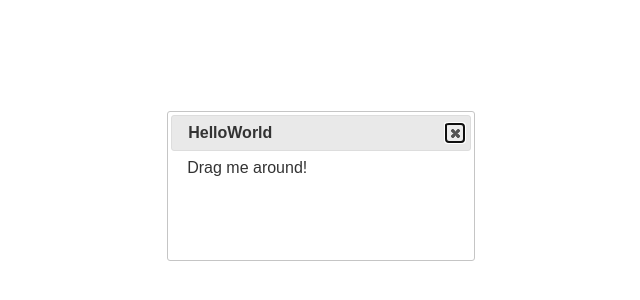
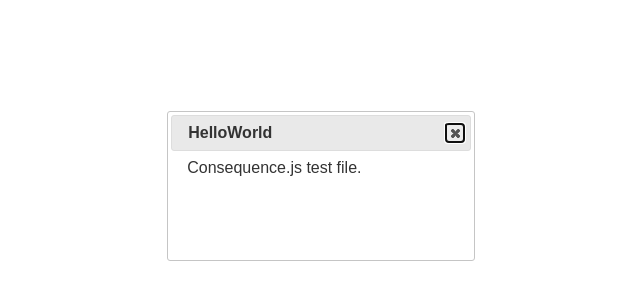
Before and after one commit to hanoixan/Consequence, a plain HTML site: page index.html in a window 1280 px wide. Shown: the part 214-514 px from the top of the page, 319-959 px from the left. Drawn offline with nearby package versions, Linux system fonts and the light colour scheme.

Commit message:
Made some changes from previous project name (Roo) to Consequence.

```diff
--- a/index.html
+++ b/index.html
@@ -1,7 +1,7 @@
 <!DOCTYPE html PUBLIC "-//W3C//DTD XHTML 1.0 Transitional//EN" "http://www.w3.org/TR/xhtml1/DTD/xhtml1-transitional.dtd">
 <html xmlns="http://www.w3.org/1999/xhtml">
 <head>
-    <title>Roo</title>
+    <title>Consequence</title>
   <link rel="stylesheet" href="http://ajax.googleapis.com/ajax/libs/jqueryui/1.7.2/themes/ui-lightness/jquery-ui.css"
     type="text/css" media="all" />
 
@@ -13,7 +13,7 @@
 </head>
 <body>
   <div id="div1">
-    Drag me around!
+    Consequence.js test file.
   </div>
 </body>
 </html>
```
